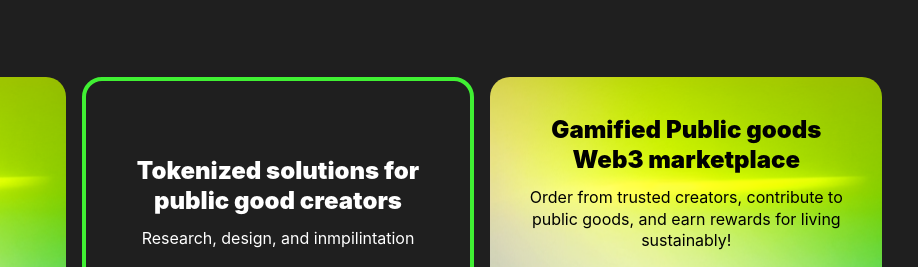
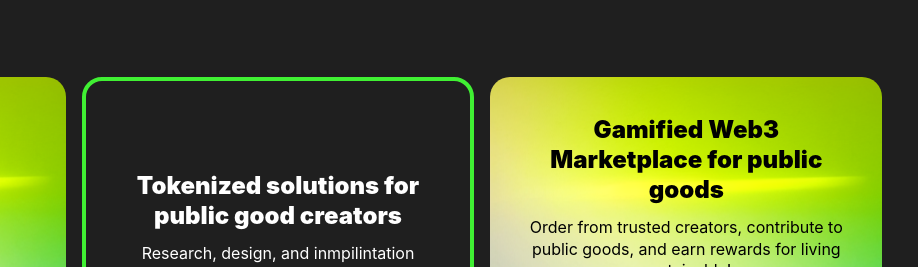
Before and after one commit to ReFi-Phangan/website-v1, a plain HTML site: page index.html in a window 1280 px wide. Shown: the part 1086-1353 px from the top of the page, 362-1280 px from the left. Drawn offline with nearby package versions, Linux system fonts and the light colour scheme; a script that the page names is missing.

Commit message:
Update index.html
text change

```diff
--- a/index.html
+++ b/index.html
@@ -115,7 +115,7 @@ html{font-size: 10px}
           <p>Research, design, and inmpilintation</p>
         </div>
         <div class="team-block">
-          <h3 class="h3">Gamified Public goods Web3 marketplace</h3>
+          <h3 class="h3">Gamified Web3 Marketplace for public goods</h3>
           <p>Order from trusted creators, contribute to public goods, and earn rewards for living sustainably!</p>
           <div class="button is-nonactive">
             <p class="text-logo">MVP</p>
```
